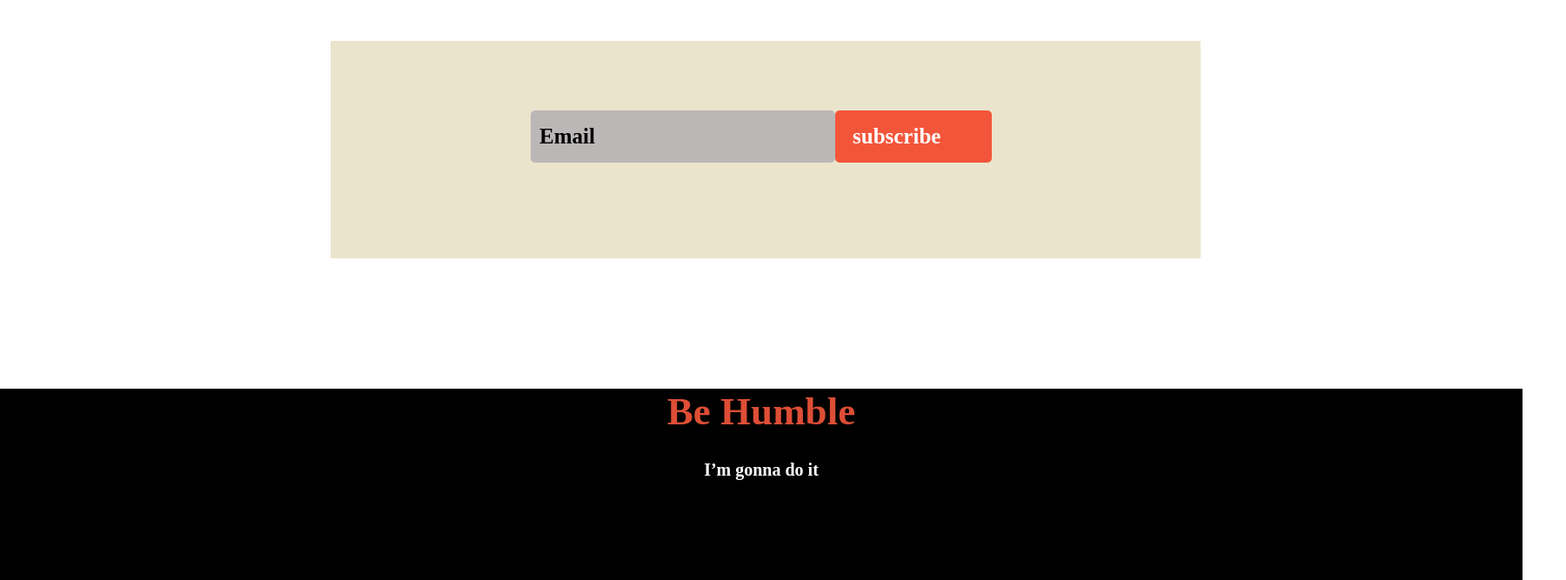
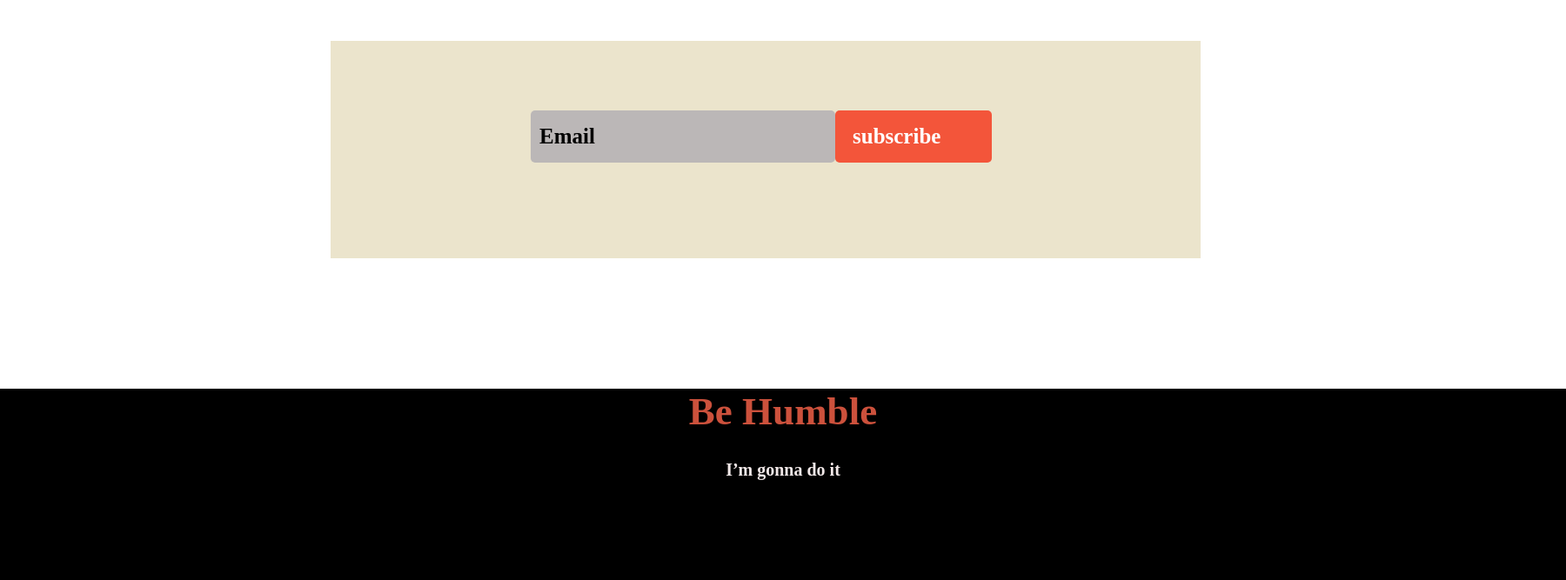
Before and after one commit to Murshed9616/donate-today-abu-murshed, a plain HTML site: page index.html in a window 1280 px wide. Shown: the part 4277-4944 px from the top of the page at 87% size, 1800 px wide, since content can reach past the window. Drawn offline with Linux system fonts and the light colour scheme.

Commit message:
last update

```diff
--- a/style.css
+++ b/style.css
@@ -241,7 +241,7 @@ input {
 }
 
 .last-container {
-    width: 1750px;
+    width: 1800px;
     height: 220px;
     background-color: black;
 }
@@ -251,11 +251,11 @@ input {
 }
 
 .last1-headline {
-    color: rgb(221, 78, 53);
+    color: rgb(204, 81, 60);
     font-size: 45px;
 }
 
 .last2-headline {
-    color: white;
+    color: rgb(241, 232, 232);
     font-size: 20px;
 }
```
